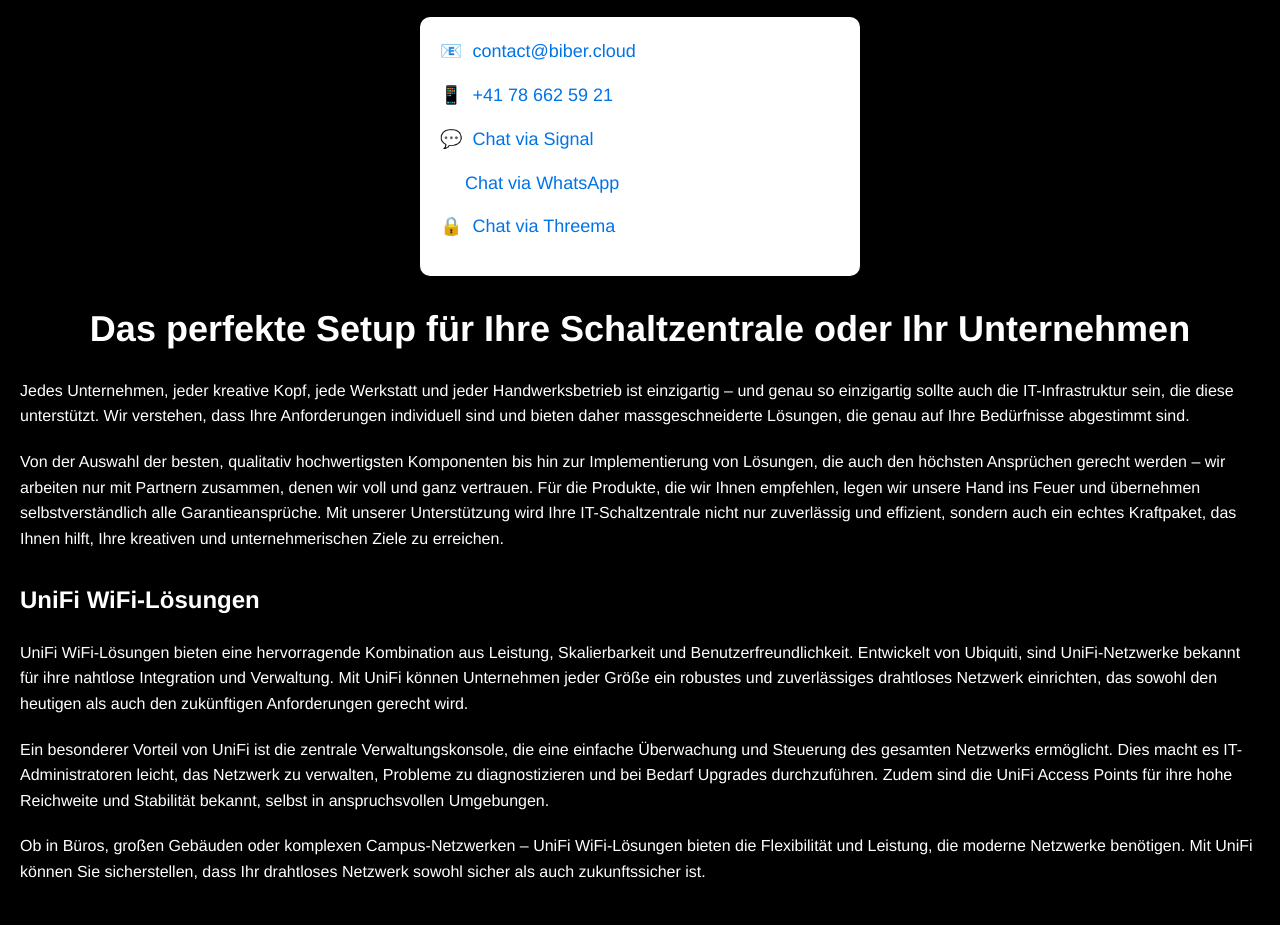
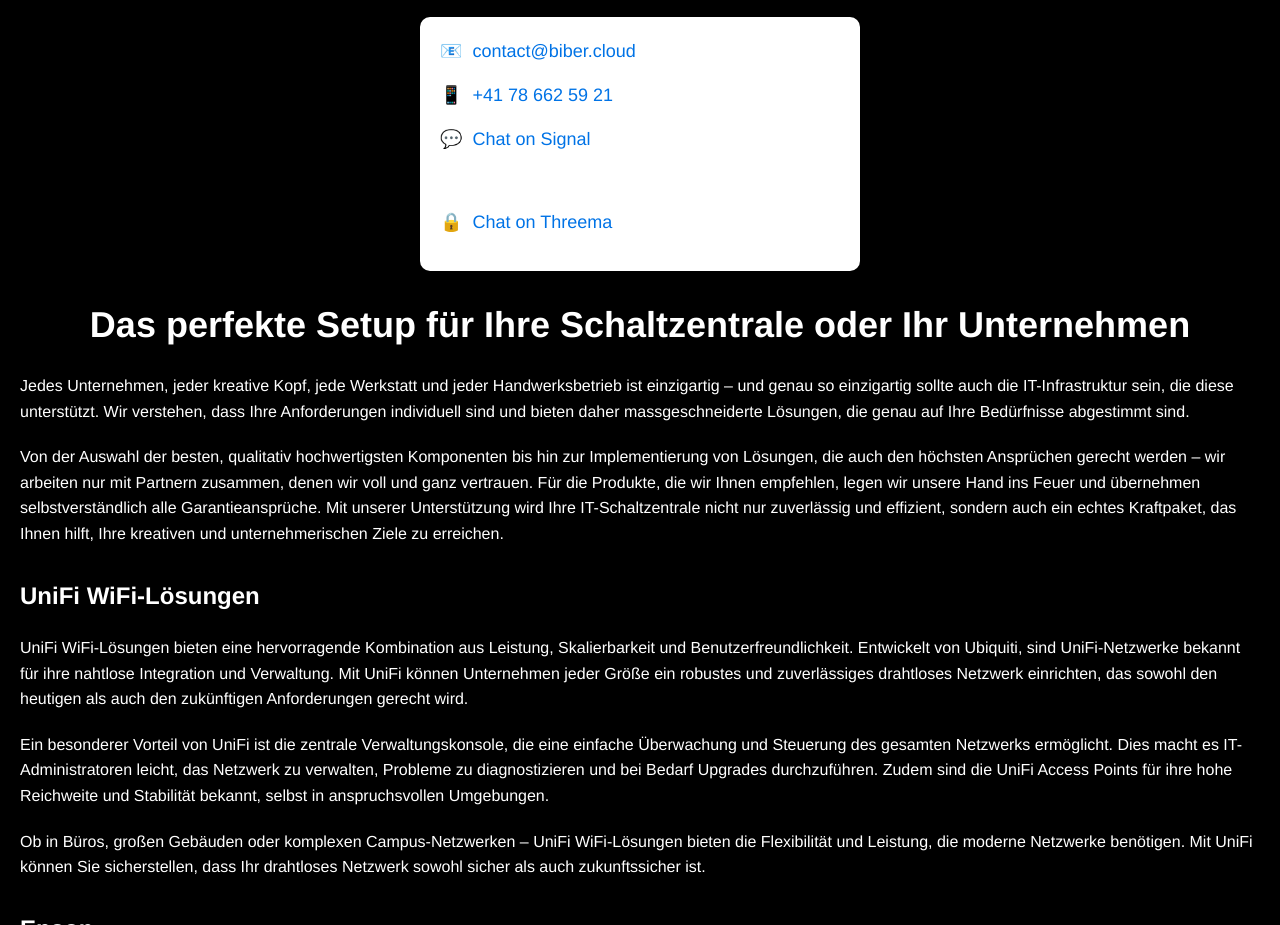
Before and after one commit to patbiber/biber-solutions-website, a plain HTML site: page index.html in a window 1280 px wide. Shown: the part 934-1859 px from the top of the page. Drawn offline with Linux system fonts and the light colour scheme.

Commit message:
whatsapp

```diff
--- a/index.html
+++ b/index.html
@@ -151,9 +151,9 @@
     <div class="contact-container">
         <div class="contact-item">📧 <a href="mailto:contact@biber.cloud">contact@biber.cloud</a></div>
         <div class="contact-item">📱 <a href="tel:0041786625921">+41 78 662 59 21</a></div>
-        <div class="contact-item">💬 <a href="https://signal.me/#p/+41786625921">Chat via Signal</a></div>
-        <div class="contact-item">✆ <a href="https://wa.me/004178662921/?text=Hallo%Patrick.%Ich%habe%eine%Frage:">Chat via WhatsApp</a></div>
-        <div class="contact-item">🔒 <a href="https://threema.id/FX8MF3J8">Chat via Threema</a></div>
+        <div class="contact-item">💬 <a href="https://signal.me/#p/+41786625921">Chat on Signal</a></div>
+        <div class="contact-item"><svg xmlns="whatsapp.svg"> <a href="https://wa.link/jnpgdy">Chat on WhatsApp</a></svg></div>
+        <div class="contact-item">🔒 <a href="https://threema.id/FX8MF3J8">Chat on Threema</a></div>
     </div>
 
     <h1>Das perfekte Setup für Ihre Schaltzentrale oder Ihr Unternehmen</h1>
```
Also changed, not shown: WhatsApp.svg (added).
